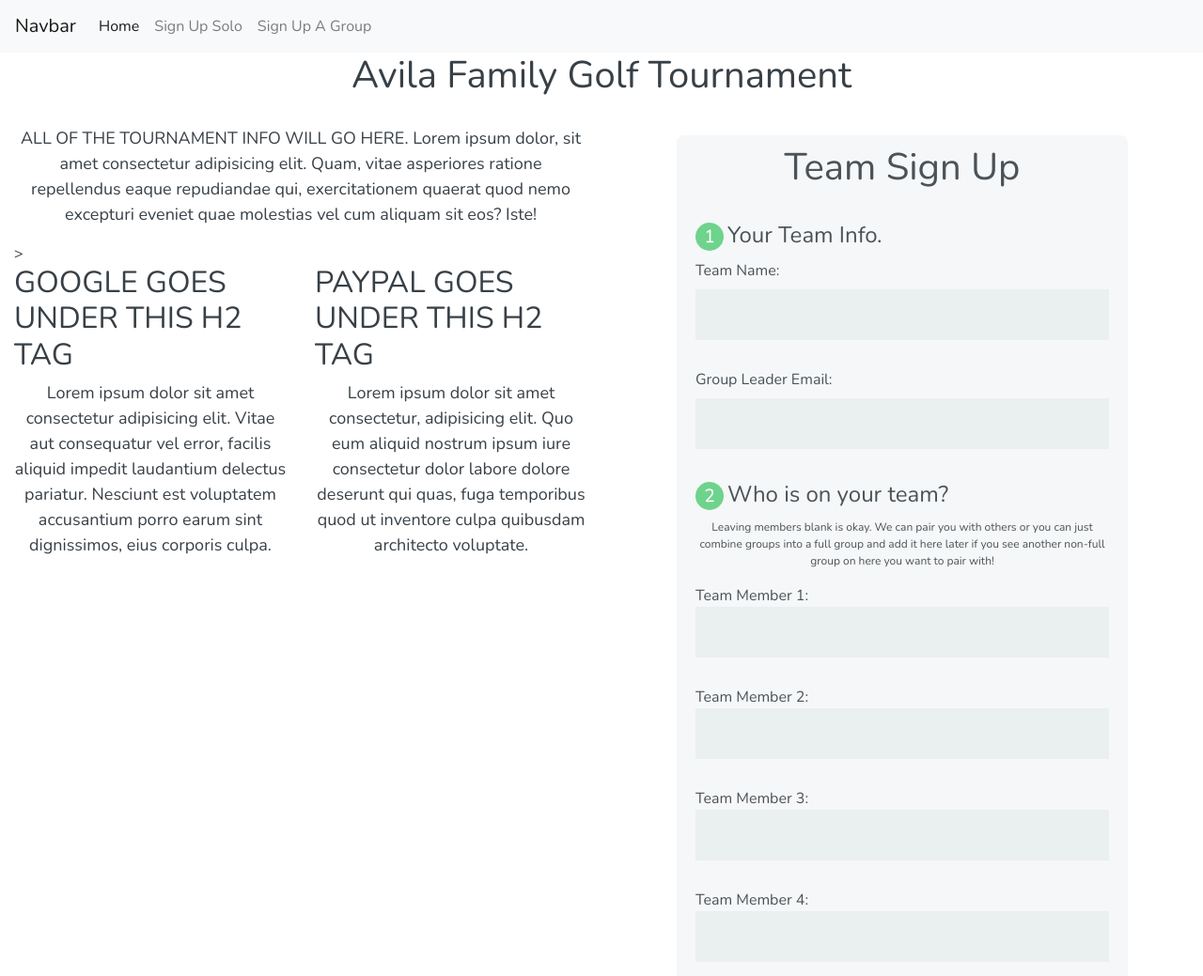
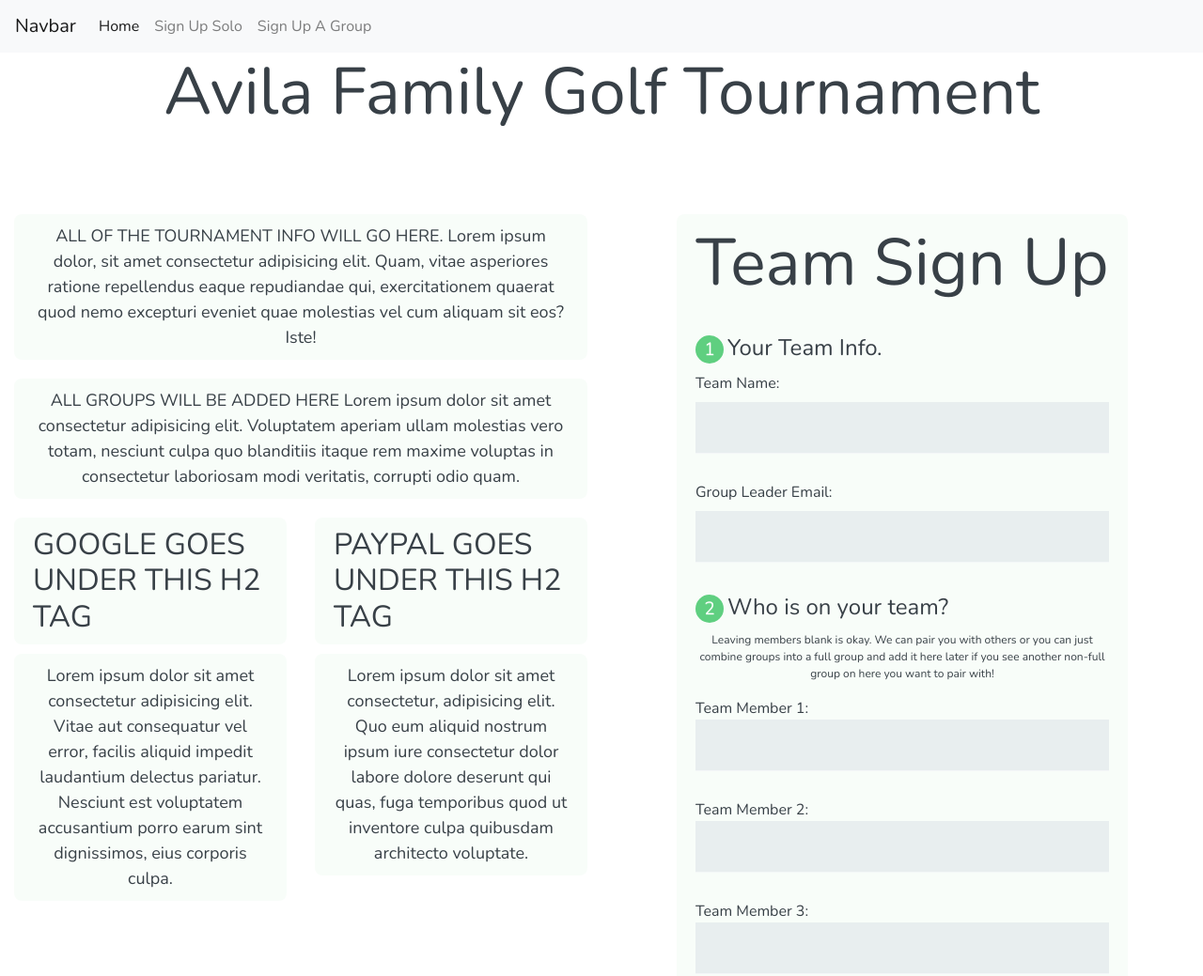
Before and after one commit to jaredrhodes15/Project2, a plain HTML site: page public/index.html in a window 1280 px wide. Shown: the top 1039 px of the page at 94% size. Drawn offline with nearby package versions, Linux system fonts and the light colour scheme.

Commit message:
reformatted and prepared for Jquery

```diff
--- a/public/css/style.css
+++ b/public/css/style.css
@@ -7,13 +7,38 @@ p {
     font-size: 12px;
 }
 
+h1 {
+    font-size: 70px;
+}
+
+h2 {
+    margin: 10px auto;
+    padding: 10px 20px;
+    background: rgba(246, 253, 247, 0.7);
+    border-radius: 8px;
+}
+.groupArea {
+    font-size: 18px;
+    margin: 10px auto;
+    padding: 10px 20px;
+    background: rgba(246, 253, 247, 0.7);
+    border-radius: 8px;
+}
 .apiText {
-    font-size: 18px
+    font-size: 18px;
+    margin: 10px auto;
+    padding: 10px 20px;
+    background: rgba(246, 253, 247, 0.7);
+    border-radius: 8px;
 }
 
 .golfInfo {
     text-align: center;
     font-size: 18px;
+    margin: 10px auto;
+    padding: 10px 20px;
+    background: rgba(246, 253, 247, 0.7);
+    border-radius: 8px;
 }
 body {
     font-family: "Nunito", sans-serif;
@@ -28,9 +53,8 @@ form {
     max-width: 300px;
     margin: 10px auto;
     padding: 10px 20px;
-    background: #f4f7f8;
+    background: rgba(246, 253, 247, 0.7);
     border-radius: 8px;
-    opacity: .9;
 }
 h1 {
     margin: 0 0 30px 0;
--- a/public/index.html
+++ b/public/index.html
@@ -35,14 +35,23 @@
                     <div class="row no-gutters">
                             <div class="col-sm">
                               <h1>Avila Family Golf Tournament</h1>
+                              <br>
+                              <br>
                               <div class="row">
                                 <div class="col-sm">
-                                  <p class="golfInfo">ALL OF THE TOURNAMENT INFO WILL GO HERE. Lorem ipsum dolor, sit amet consectetur adipisicing elit. Quam, vitae asperiores ratione repellendus eaque repudiandae qui, exercitationem quaerat quod nemo excepturi eveniet quae molestias vel cum aliquam sit eos? Iste!</p>>
-                                <div class="row">
+                                  <p class="golfInfo">ALL OF THE TOURNAMENT INFO WILL GO HERE. Lorem ipsum dolor, sit amet consectetur adipisicing elit. Quam, vitae asperiores ratione repellendus eaque repudiandae qui, exercitationem quaerat quod nemo excepturi eveniet quae molestias vel cum aliquam sit eos? Iste!</p>
+                                  <div class="row">
+                                        <div class="col-sm">
+                                            <p class="groupArea">ALL GROUPS WILL BE ADDED HERE Lorem ipsum dolor sit amet consectetur adipisicing elit. Voluptatem aperiam ullam molestias vero totam, nesciunt culpa quo blanditiis itaque rem maxime voluptas in consectetur laboriosam modi veritatis, corrupti odio quam.</p>
+                                        </div>
+                                    </div>
+
+
+                                  <div class="row">
                                     <div class="col-sm">
                                         <h2>GOOGLE GOES UNDER THIS H2 TAG</h2>
                                             <p class="apiText">Lorem ipsum dolor sit amet consectetur adipisicing elit. Vitae aut consequatur vel error, facilis aliquid impedit laudantium delectus pariatur. Nesciunt est voluptatem accusantium porro earum sint dignissimos, eius corporis culpa.</p>
-                                    </div>
+                                                    </div>
                                     <div class="col-sm">
                                         <h2>PAYPAL GOES UNDER THIS H2 TAG</h2>
                                             <p class="apiText">Lorem ipsum dolor sit amet consectetur, adipisicing elit. Quo eum aliquid nostrum ipsum iure consectetur dolor labore dolore deserunt qui quas, fuga temporibus quod ut inventore culpa quibusdam architecto voluptate.</p>
@@ -113,11 +122,9 @@
                             </div>
                           </div>
                           <br>
-                    <div class="col-6 col-md-4">
 
-                    </div>
                   </div>
-                  </div>
+
 
 
 
```
